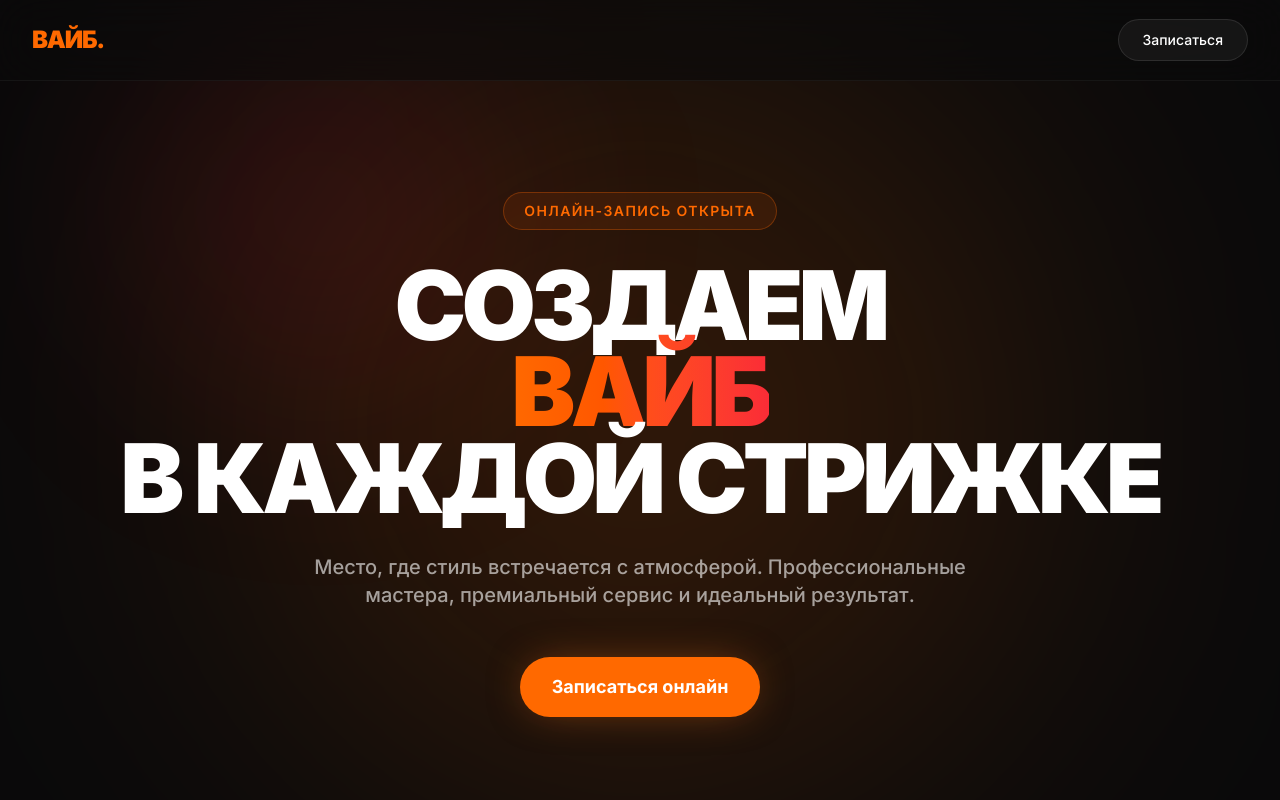
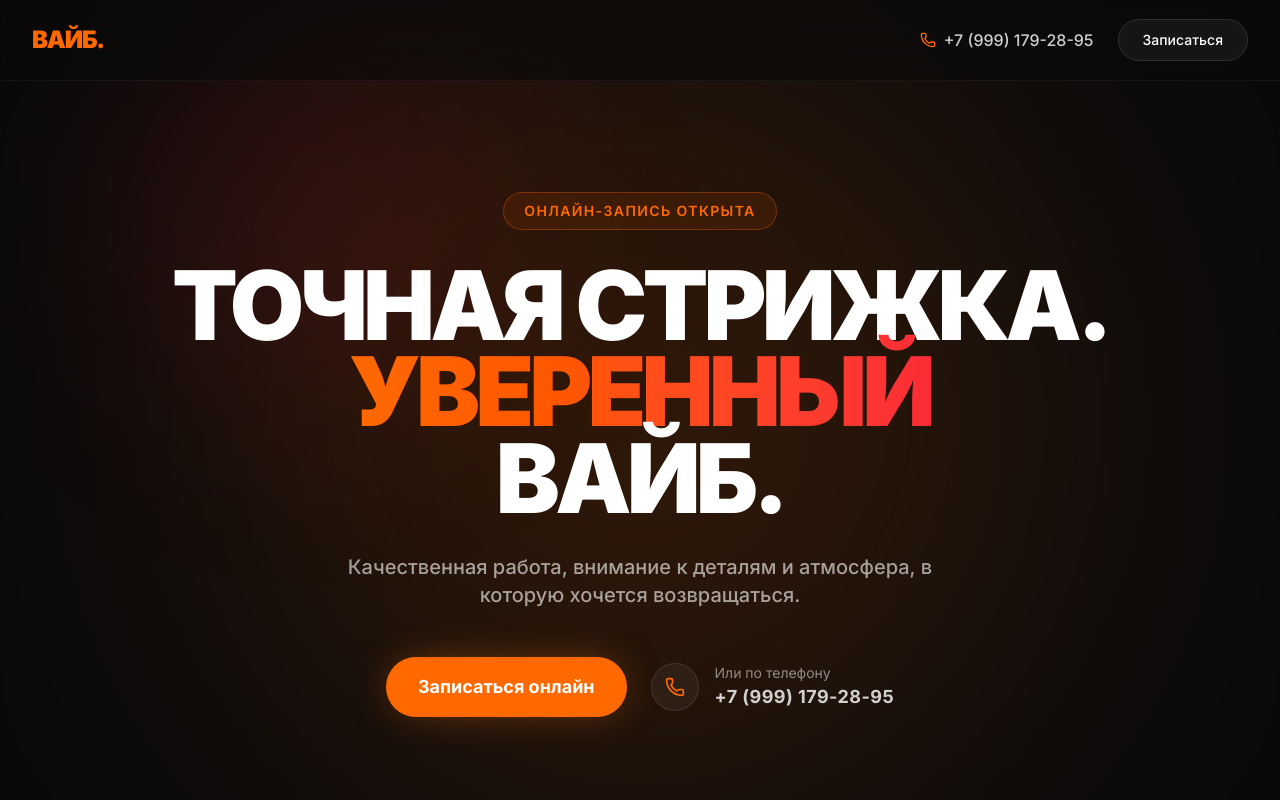
Before and after one commit to Aymet5/vibe.zapis, a React (Vite) app: page / in a window 1280 px wide. Shown: the top 800 px of the page. Built offline with nearby package versions, Linux system fonts and the light colour scheme.

Commit message:
обновление 3

```diff
--- a/src/App.tsx
+++ b/src/App.tsx
@@ -86,6 +86,21 @@ export default function App() {
     document.getElementById('booking')?.scrollIntoView({ behavior: 'smooth' });
   };
 
+  const handleMasterClick = (masterId: string) => {
+    setMaster(masterId);
+    const masterData = MASTERS.find(m => m.id === masterId);
+    if (masterData && !masterData.categories.includes(category)) {
+      setCategory(masterData.categories[0]);
+    }
+    scrollToBooking();
+  };
+
+  const handleServiceClick = (serviceName: string, categoryId: string) => {
+    setCategory(categoryId);
+    setService(serviceName);
+    scrollToBooking();
+  };
+
   const handleSubmit = async (e: React.FormEvent) => {
     e.preventDefault();
     setIsSubmitting(true);
@@ -148,12 +163,18 @@ export default function App() {
           <div className="text-2xl font-black tracking-tighter text-orange-500">
             ВАЙБ.
           </div>
+          <div className="flex items-center gap-6">
+            <a href="tel:+79991792895" className="hidden sm:flex items-center gap-2 text-white/80 hover:text-white transition-colors font-medium">
+              <Phone className="w-4 h-4 text-orange-500" />
+              <span>+7 (999) 179-28-95</span>
+            </a>
             <button
               onClick={scrollToBooking}
               className="px-6 py-2.5 bg-white/5 hover:bg-white/10 border border-white/10 rounded-full text-sm font-medium transition-colors"
             >
               Записаться
             </button>
+          </div>
         </div>
       </header>
 
@@ -179,11 +200,11 @@ export default function App() {
               transition={{ duration: 0.7, delay: 0.1 }}
               className="text-5xl sm:text-7xl lg:text-8xl font-black tracking-tighter leading-[0.9] uppercase"
             >
-              Создаем <br />
+              Точная стрижка. <br />
               <span className="text-transparent bg-clip-text bg-gradient-to-r from-orange-500 to-red-500">
-                вайб
+                Уверенный
               </span>
-              <br />в каждой стрижке
+              <br />вайб.
             </motion.h1>
 
             <motion.p
@@ -192,14 +213,14 @@ export default function App() {
               transition={{ duration: 0.7, delay: 0.2 }}
               className="mt-8 text-lg sm:text-xl text-white/60 max-w-2xl mx-auto font-medium"
             >
-              Место, где стиль встречается с атмосферой. Профессиональные мастера, премиальный сервис и идеальный результат.
+              Качественная работа, внимание к деталям и атмосфера, в которую хочется возвращаться.
             </motion.p>
 
             <motion.div
               initial={{ opacity: 0, y: 20 }}
               animate={{ opacity: 1, y: 0 }}
               transition={{ duration: 0.7, delay: 0.4 }}
-              className="mt-12"
+              className="mt-12 flex flex-col sm:flex-row items-center justify-center gap-6"
             >
               <button
                 onClick={scrollToBooking}
@@ -207,6 +228,15 @@ export default function App() {
               >
                 Записаться онлайн
               </button>
+              <div className="flex items-center gap-4 text-white/80 hover:text-white transition-colors">
+                <div className="w-12 h-12 rounded-full bg-white/5 flex items-center justify-center border border-white/10">
+                  <Phone className="w-5 h-5 text-orange-500" />
+                </div>
+                <div className="text-left">
+                  <div className="text-sm text-white/50">Или по телефону</div>
+                  <a href="tel:+79991792895" className="text-lg font-bold tracking-wide">+7 (999) 179-28-95</a>
+                </div>
+              </div>
             </motion.div>
           </div>
         </section>
@@ -223,11 +253,12 @@ export default function App() {
               {MASTERS.map((master, idx) => (
                 <motion.div
                   key={master.id}
+                  onClick={() => handleMasterClick(master.id)}
                   initial={{ opacity: 0, y: 20 }}
                   whileInView={{ opacity: 1, y: 0 }}
                   viewport={{ once: true }}
                   transition={{ delay: idx * 0.1 }}
-                  className="group relative rounded-3xl p-8 bg-white/5 border border-white/10 hover:border-orange-500/50 transition-all duration-500 hover:bg-white/10 overflow-hidden"
+                  className="group relative rounded-3xl p-8 bg-white/5 border border-white/10 hover:border-orange-500/50 transition-all duration-500 hover:bg-white/10 overflow-hidden cursor-pointer"
                 >
                   <div className="absolute -right-10 -top-10 w-40 h-40 bg-orange-500/10 rounded-full blur-[40px] group-hover:bg-orange-500/30 transition-colors duration-500" />
 
@@ -294,7 +325,11 @@ export default function App() {
                   className="space-y-2"
                 >
                   {SERVICES[activeTab as keyof typeof SERVICES].map((service, idx) => (
-                    <div key={idx} className="flex items-center justify-between group p-3 hover:bg-white/5 rounded-2xl transition-colors">
+                    <div
+                      key={idx}
+                      onClick={() => handleServiceClick(service.name, activeTab)}
+                      className="flex items-center justify-between group p-3 hover:bg-white/5 rounded-2xl transition-colors cursor-pointer"
+                    >
                       <div className="flex items-center gap-4 flex-1">
                         <div className="w-1.5 h-1.5 rounded-full bg-orange-500/50 group-hover:bg-orange-500 group-hover:scale-150 transition-all" />
                         <span className="text-lg font-medium text-white/80 group-hover:text-white transition-colors">{service.name}</span>
@@ -481,6 +516,10 @@ export default function App() {
 
             <div className="flex flex-col gap-4 md:items-center">
               <div className="flex items-center gap-3 text-white/80">
+                <Phone className="w-5 h-5 text-orange-500" />
+                <a href="tel:+79991792895" className="hover:text-white transition-colors">+7 (999) 179-28-95</a>
+              </div>
+              <div className="flex items-center gap-3 text-white/80">
                 <MapPin className="w-5 h-5 text-orange-500" />
                 <span>ТД '5 Звёзд' 1 этаж, г. Кызыл</span>
               </div>
```
Lines whose indentation alone changed are shown as unchanged.
